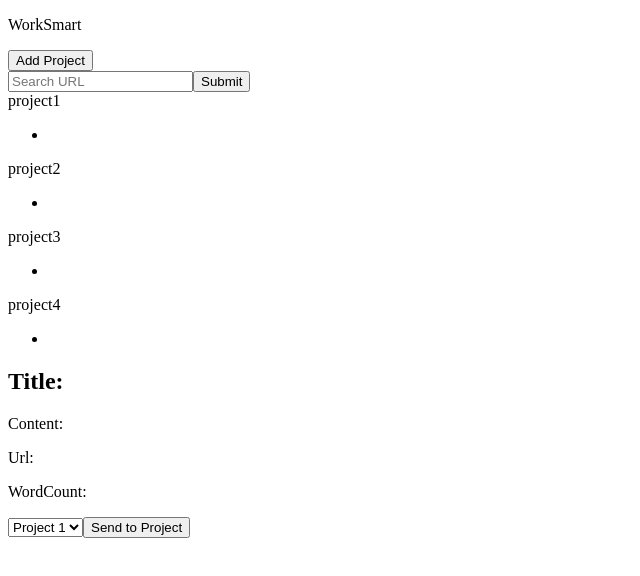
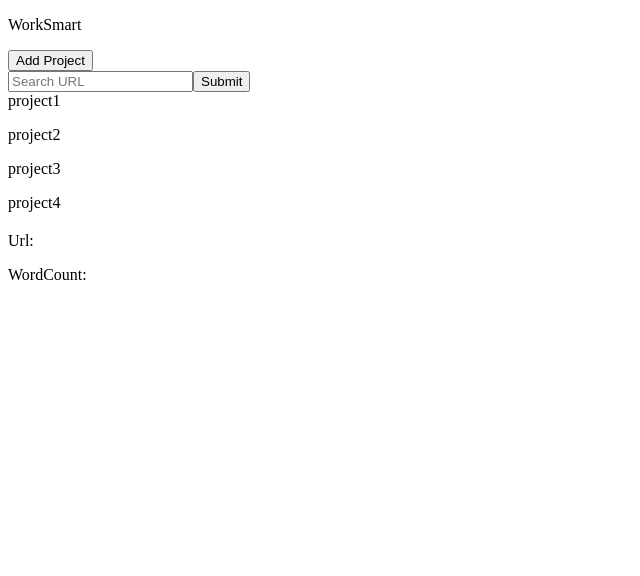
Before and after one commit to wkimak/MVP, a React app: page / in a window 1280 px wide. Shown: the top 576 px of the page, without its empty margins (0-640 px from the left). Built offline with nearby package versions, Linux system fonts and the light colour scheme; the HTML template or start-up script is replaced by a standard one.

Commit message:
Switched from request module to mercury parser module for GET request, made improvements on adding url to projects

```diff
--- a/client/src/components/Content.jsx
+++ b/client/src/components/Content.jsx
@@ -4,25 +4,13 @@ import React from 'react';
 
 const Content = function(props){
 	return(
-	  <div>
     <div className='searchResults-container'>
-           <h2> Title: {props.title}  </h2>
-             <p> Content: {props.content} </p>
+      <h2> {props.title} </h2>
+       {props.content}
       <p> Url: {props.url} </p>
       <p> WordCount: {props.wordCount} </p>
-        </div>
-        <div className='projectPicker'>
-         <select>
-           <option value="project1">Project 1</option>
-           <option value="project2">Project 2</option>
-           <option value="project3">Project 3</option>
-           <option value="project4">Project 4</option>
-          </select>
-          <button type='button' onClick={() => props.onClick('project1')}> Send to Project </button>
-         </div>
     </div>
   );
 }
 
-
 export default Content;
--- a/client/src/components/Folders.jsx
+++ b/client/src/components/Folders.jsx
@@ -3,20 +3,16 @@ import List from './List.jsx';
 
 
 /* -------- Level 2 --------- */
-
 const Folders = (props) => {
   return (
-        <div>
+    <div className='folders-container'>
       {props.folders.map(function(folder){
         return(
-
-              <div className='folders'>{folder.name} <List urls={folder.urls}/> </div>
-
+          <div onClick={() => props.link !== '' ? props.onClick(folder.name) : null} className='folders'>{folder.name} <List link={props.link} urls={folder.urls}/> </div>
         );
       })}
     </div>
   );
 };
 
-
 export default Folders;
--- a/client/src/components/List.jsx
+++ b/client/src/components/List.jsx
@@ -6,19 +6,21 @@ constructor(props){
 	super(props);
 
 	this.state = {
-      visible: false,
-
+    visible: false,
 	}
 }
 
 render(){
   return(
-   <ul>
-     <li> {this.props.urls[0]} </li>
-   </ul>
+    <ul>
+      {this.props.urls.map((url) => {
+     	  return(
+          <li> {url} </li>
+        );
+       })}
+    </ul>
   );
-
-}
+ }
 }
 
 
--- a/client/src/components/SearchUrl.jsx
+++ b/client/src/components/SearchUrl.jsx
@@ -1,12 +1,9 @@
 import React from 'react';
 
 /* -------- Level 2 ------- */
-
 class SearchUrl extends React.Component {
-
   constructor(props){
     super(props);
-
       this.state = {
         inputVal: ''
       }
@@ -22,8 +19,6 @@ import React from 'react';
   }
 
   render(){
-
-          console.log('URLLL INFOOO', this.props.title);
     return(
       <div>
         <form>
@@ -33,7 +28,6 @@ import React from 'react';
       </div>
     );
   }
-
 }
 
 export default SearchUrl;
--- a/client/src/index.jsx
+++ b/client/src/index.jsx
@@ -13,7 +13,8 @@ class App extends React.Component {
   constructor(props){
 		super(props);
 		  this.state = {
-		      folders: [{name: 'project1', urls: []},
+		    folders: [
+          {name: 'project1', urls: []},
           {name: 'project2', urls: []},
           {name: 'project3', urls: []},
           {name: 'project4', urls: []}],
@@ -34,7 +35,6 @@ class App extends React.Component {
     getInfo(url){
       axios.get('http://localhost:3000/url', {params:{url: url}})
       .then((data) => {
-          console.log('GET REQUEST RESPONSE', data.data);
         this.setState({
           title: data.data.title,
           url: data.data.url,
@@ -44,8 +44,8 @@ class App extends React.Component {
       })
 
       .catch((err) => {
-            console.log('GET ERROR', err);
-         })
+        console.log(err);
+      });
     }
 
   /* ---------- POST Request ---------- */
@@ -63,13 +63,13 @@ class App extends React.Component {
 
   /* -------- Push URL to specified folder -------- */
     addUrl(folder){
-
       for(var i = 0; i<this.state.folders.length; i++){
         if(this.state.folders[i].name === folder){
-            this.state.folders[i].urls.push('hey');
+          if(!this.state.folders[i].urls.includes(this.state.title)){
+          this.state.folders[i].urls.push(this.state.title);
          }
         }
-
+      }
         this.setState(this.state);
     }
 
@@ -79,12 +79,11 @@ class App extends React.Component {
         <div>
           <Navbar />
           <SearchUrl search={this.searchUrl} />
-            	<Folders folders={this.state.folders}/>
-              <Content title={this.state.title} url={this.state.url} wordCount={this.state.wordCount} content={this.state.content} onClick={this.addUrl} />
+          <Folders folders={this.state.folders} link={this.state.url} onClick={this.addUrl} />
+          <Content title={this.state.title} url={this.state.url} wordCount={this.state.wordCount} content={this.state.content} />
         </div>
       );
 	  }
-
   }
 
 
--- a/package.json
+++ b/package.json
@@ -21,6 +21,7 @@
     "axios": "^0.18.0",
     "express": "^4.16.3",
     "htmltojsx": "^0.3.0",
+    "mercury-parser": "^1.0.0",
     "mongoose": "^5.0.13",
     "nodemon": "^1.17.3",
     "react": "^16.3.1",
```
Also changed, not shown: client/src/components/FolderContent.jsx (+2 -6 lines), client/src/components/Navbar.jsx (+5 -6 lines), 4 other files (tests, documents, lock files or other folders). Lines whose indentation alone changed are shown as unchanged.
